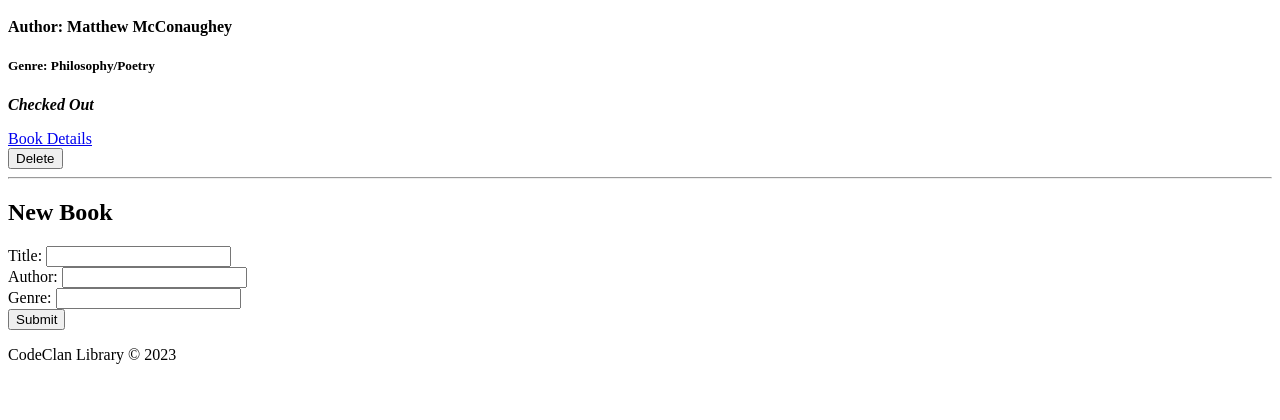
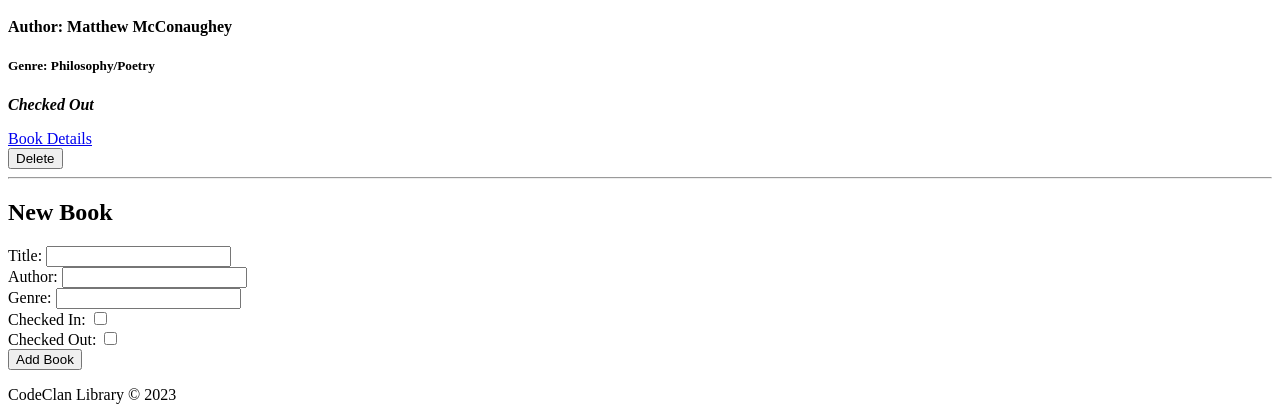
Before and after one commit to rosscondie/codeclan_library_hw, a Flask app: page / in a window 1280 px wide. Shown: the part 579-999 px from the top of the page. Before the commit the page ends 943 px from the top, so only its background shows below. Run offline with Flask 2, Linux system fonts and the light colour scheme.

Commit message:
cannot add checked in/out status to books yet

```diff
--- a/templates/index.html
+++ b/templates/index.html
@@ -12,8 +12,9 @@
 
                 {% if book.checked_out %}
                 <p><i><b>Checked Out</i></b></p>
-                {% else %}
+                {% endif %}
 
+                {% if book.checked_in %}
                 <p><i><b>Checked In</b></i></p>
                 {% endif %}
 
@@ -42,7 +43,17 @@
             <label for="genre">Genre: </label>
             <input id="genre" name="genre" type="text">
         </div>
-        <input type="submit">
+            <form action="/books/<index>", method="POST">
+            <div>
+                <label for="checked_in">Checked In: </label>
+                <input type="checkbox" name="checked_in" id="checked_in">
+            </div>
+            <div>
+                <label for="checked_out">Checked Out: </label>
+                <input type="checkbox" name="checked_out" id="checked_out">
+            </div>
+            <input type="submit" value="Add Book">
+            </form>
     </form>
 
-{% endblock %}
+    {% endblock %}
```
Also changed, not shown: templates/single_book.html (+7 -0 lines), controllers/controller.py (line endings or trailing spaces).
